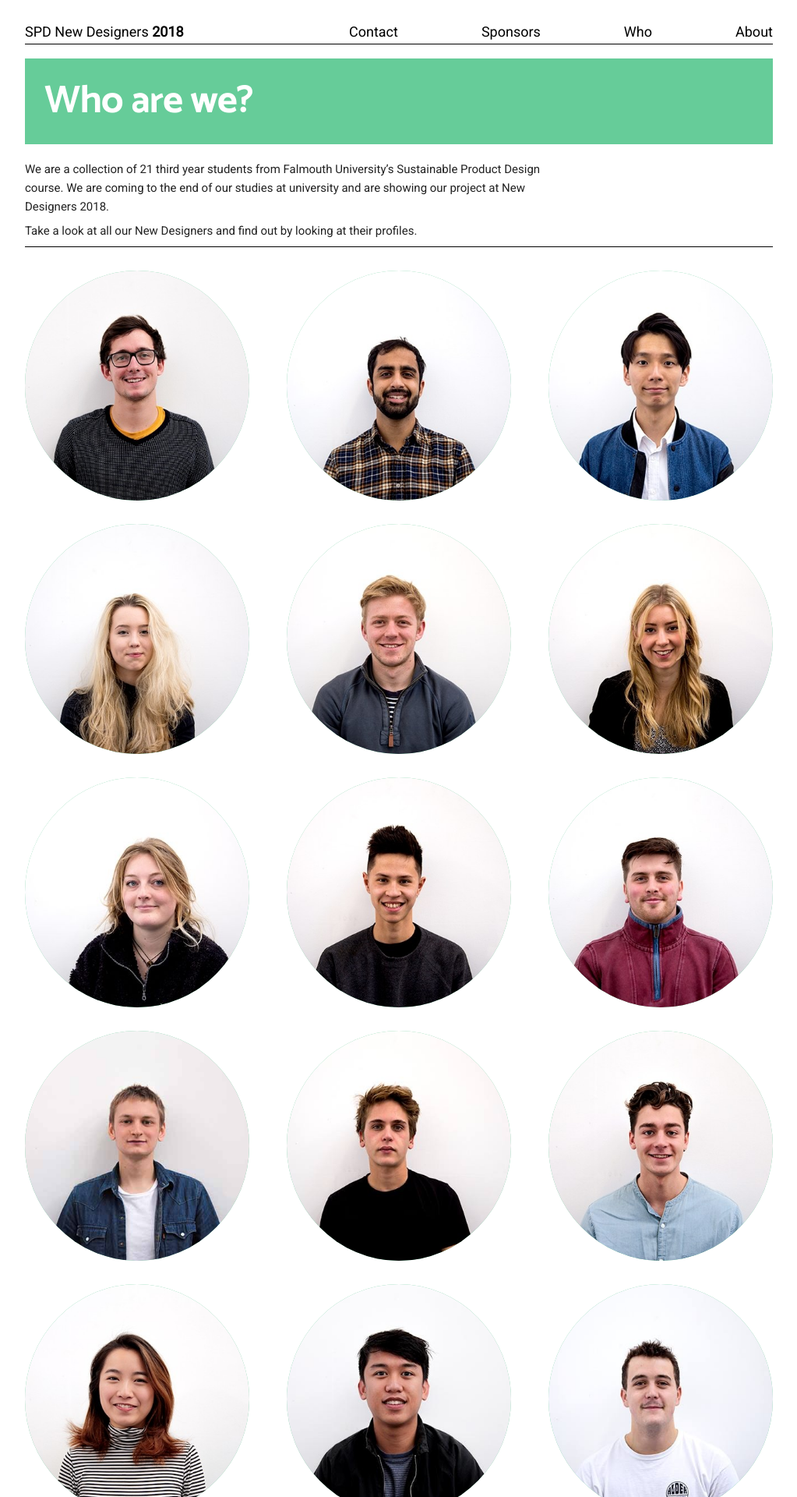
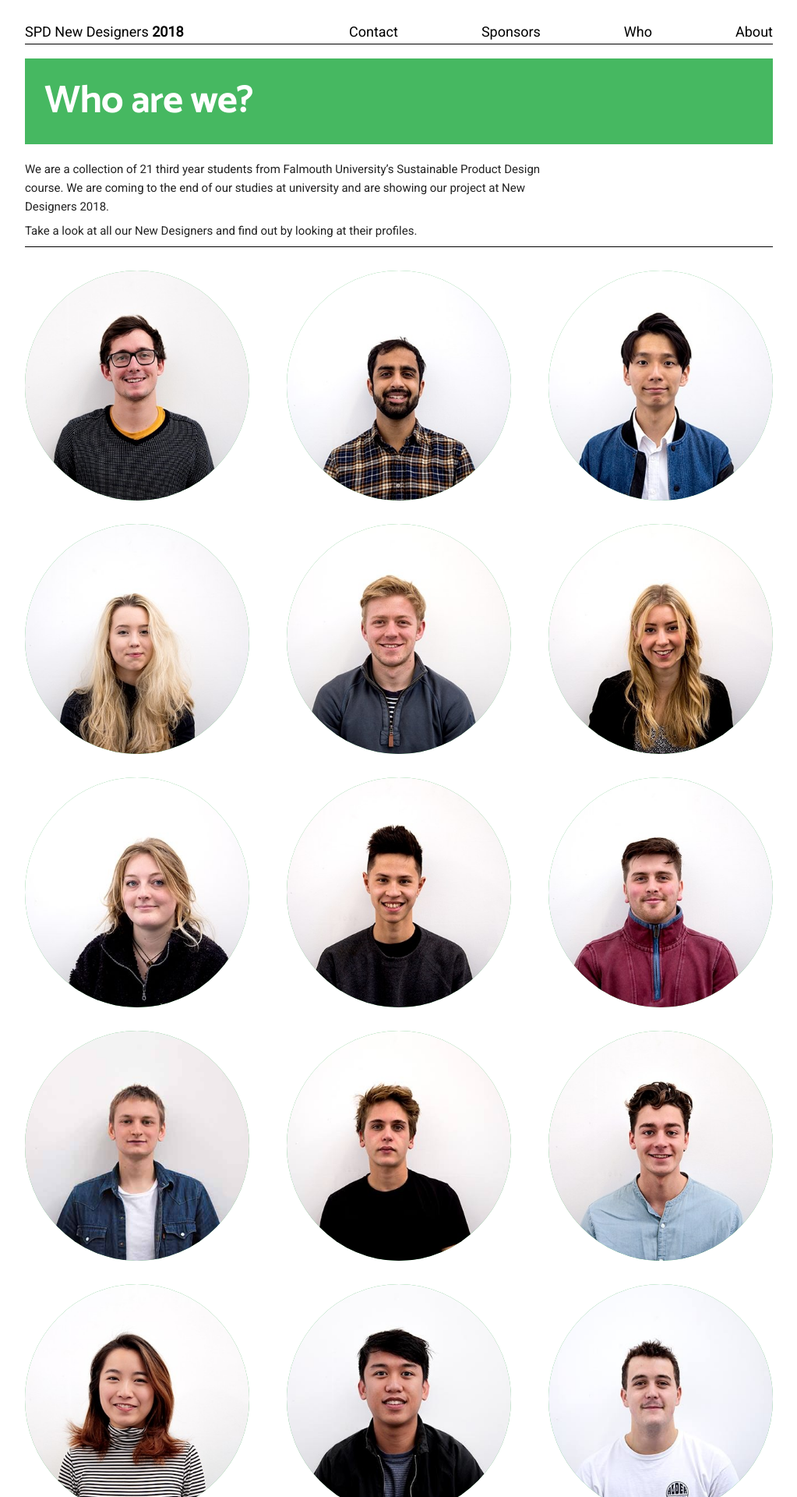
Before and after one commit to Elunn/greensnoteasy, a Jekyll site: the page built from who.html, in a window 1280 px wide. Shown: the top 1920 px of the page at 78% size, without its empty margins (128-1151 px from the left). Built offline with Jekyll 4.4.1, drawn with Linux system fonts in a browser that asks for light colours; nearby versions of some CDN libraries; Markdown is read by kramdown in place of the engine named in the settings.

Commit message:
colour change

```diff
--- a/_includes/css/style.css
+++ b/_includes/css/style.css
@@ -176,7 +176,7 @@ footer .cls-1 {
 /*hero styles*/
 
 .hero h1{
-    background-color: #66cc99;
+    background-color: #46b861;
     color: white;
     font-family: 'Catamaran', sans-serif;
     bottom: 0;
@@ -220,7 +220,7 @@ form {
     }
 
     .profile {
-        background-color: #66cc99;
+        background-color: #46b861;
         margin-bottom: 2em;
         border-radius: 50%;
         position: relative;
```
